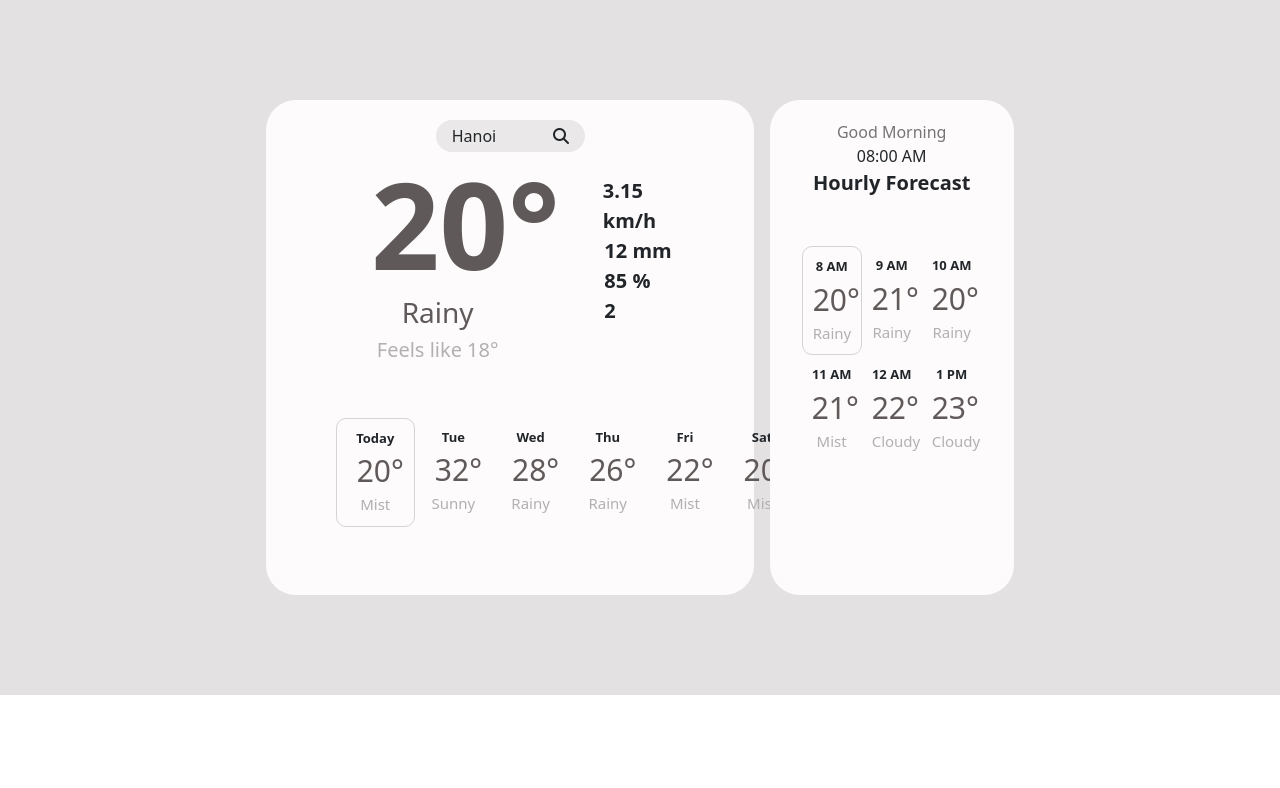
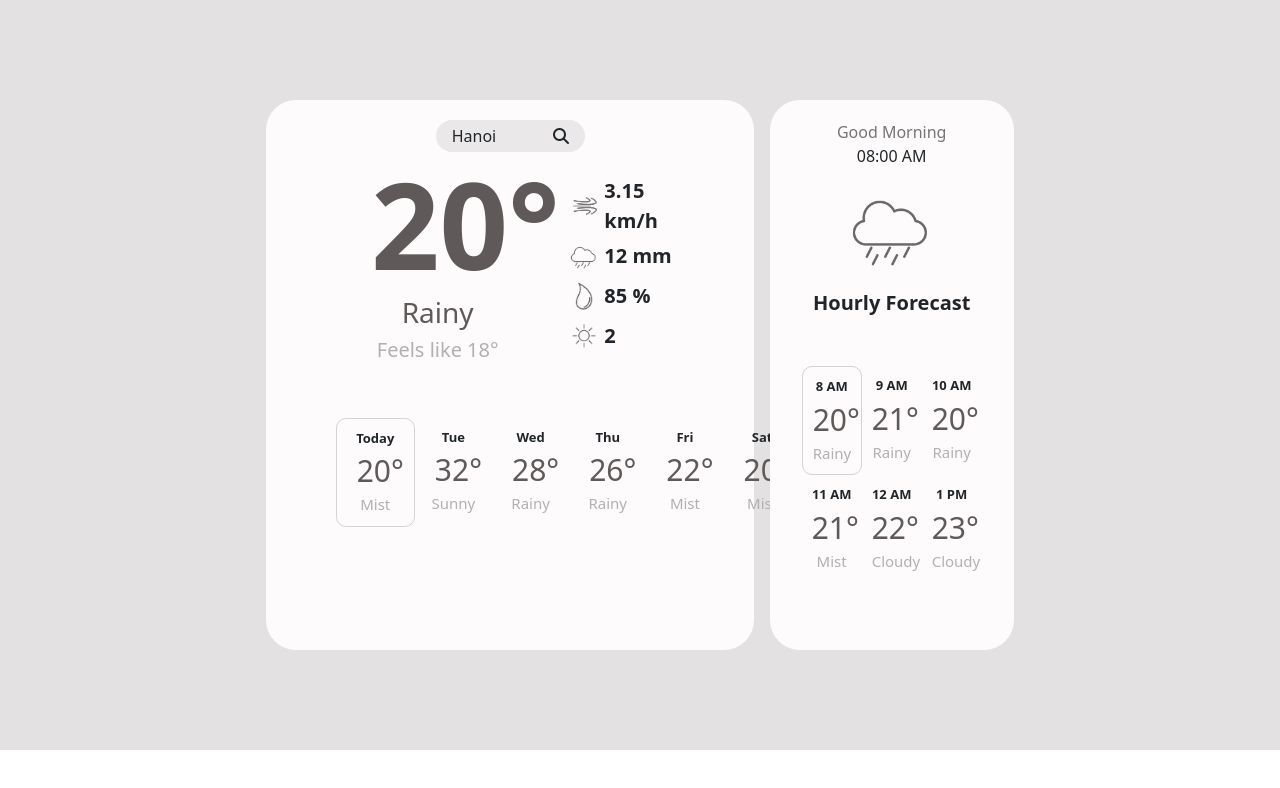
Before and after one commit to DatEoW/Html-Css-Js-Learning, a plain HTML site: page Bang_Du_Bao_Thoi_Tiet/index.html in a window 1280 px wide. Drawn offline with nearby package versions, Linux system fonts and the light colour scheme; the site is published under a folder, as on GitHub Pages, so addresses that start at the root find nothing.

Commit message:
bang_du_bao_thoi_tiet-fix1

```diff
--- a/Bang_Du_Bao_Thoi_Tiet/index.html
+++ b/Bang_Du_Bao_Thoi_Tiet/index.html
@@ -49,19 +49,19 @@
                 </div>
                 <div class="col-4 img-weather">
                   <div class="d-flex align-items-center pt-4">
-                    <img src="/img/gio.png" alt="" />
+                    <img src="./img/gio.png" alt="" />
                     <span class="fw-bold" style="font-size: 20px;">3.15 km/h</span>
                   </div>
                   <div class="d-flex align-items-center">
-                    <img src="/img/mua.png" alt="" />
+                    <img src="./img/mua.png" alt="" />
                     <span class="fw-bold"  style="font-size: 20px;">12 mm</span>
                   </div>
                   <div class="d-flex align-items-center">
-                    <img src="/img/nuoc.png" alt="" />
+                    <img src="./img/nuoc.png" alt="" />
                     <span class="fw-bold" style="font-size: 20px;">85 %</span>
                   </div>
                   <div class="d-flex align-items-center">
-                    <img src="/img/nang.png" alt="" />
+                    <img src="./img/nang.png" alt="" />
                     <span class="fw-bold" style="font-size: 20px;">2</span>
                   </div>
                 </div>
@@ -102,7 +102,7 @@
             <div class="col-4 box-right" style="width: 32%;">
                <p class="fw-medium text-center mb-0" style="color: rgb(118, 117, 117);">Good Morning</p>
                <p class="fw-medium text-center mb-0">08:00 AM</p>
-               <div class="d-flex justify-content-center"><img src="/img/mua.png" alt=""></div>
+               <div class="d-flex justify-content-center"><img src="./img/mua.png" alt=""></div>
                <p class="fw-semibold text-center" style="font-size: 20px;">Hourly Forecast</p>
                <div class="container d-flex justify-content-evenly mt-5 mb-5 flex-wrap">
                 <div class="box box-1 col-4">
```
